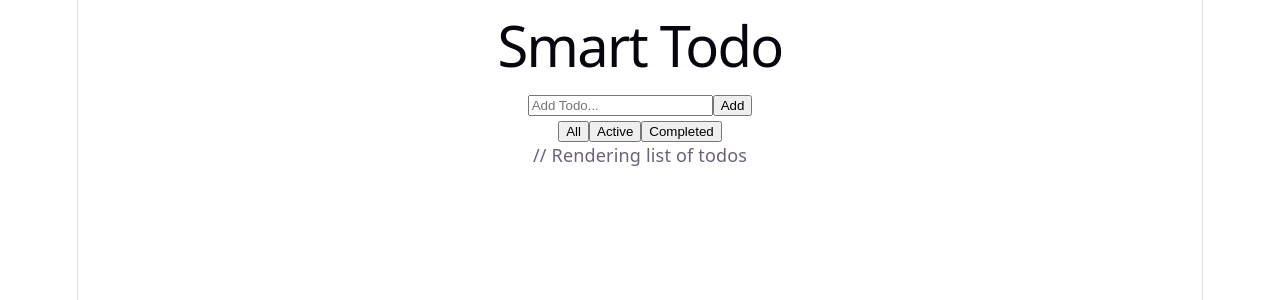
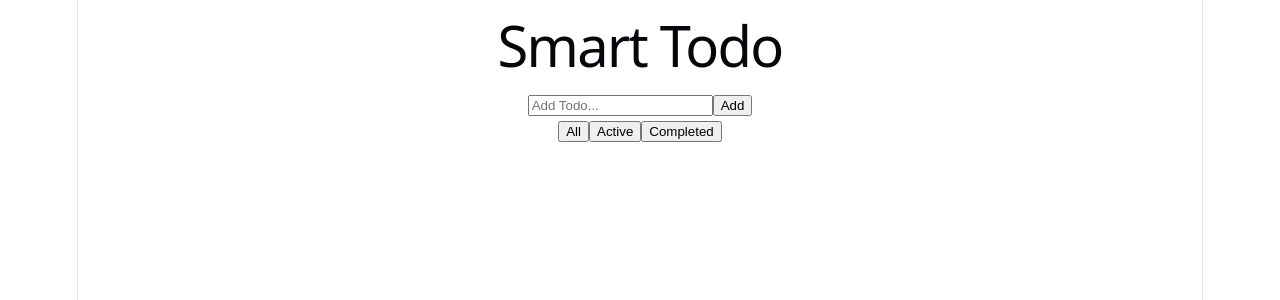
Before and after one commit to Sasithavinda4/Smart-Todo-App, a React (Vite) app in the folder smart-todo/: page / in a window 1280 px wide. Shown: the top 300 px of the page. Built offline with nearby package versions, Linux system fonts and the light colour scheme.

Commit message:
Another comment fixed

```diff
--- a/smart-todo/src/components/TodoList.jsx
+++ b/smart-todo/src/components/TodoList.jsx
@@ -16,7 +16,7 @@ const TodoList = () => {
 
     return (
         <div>
-            // Rendering list of todos
+            {/* Rendering list of todos */}
             {filteredTodos.map((todo) => (
                 <TodoItem key={todo.id} todo={todo} />
             ))}
```
